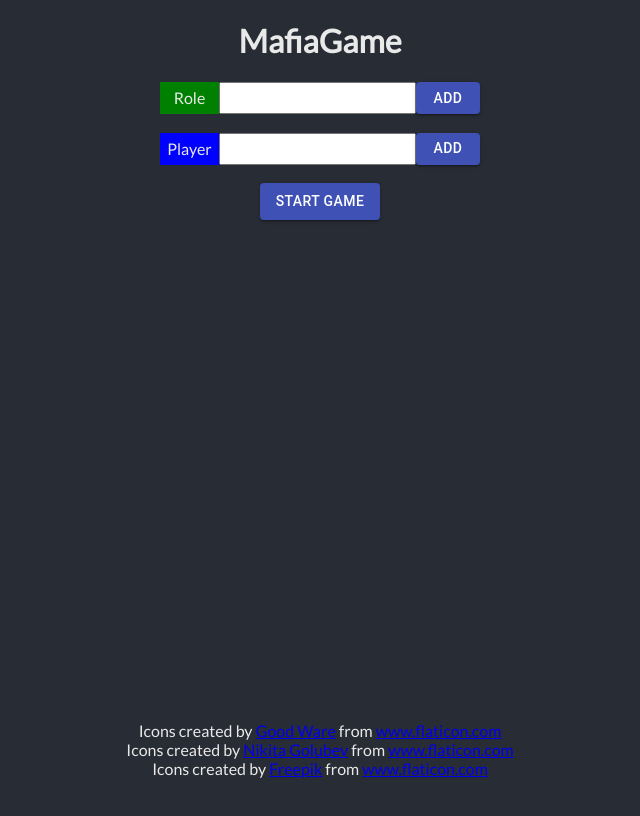
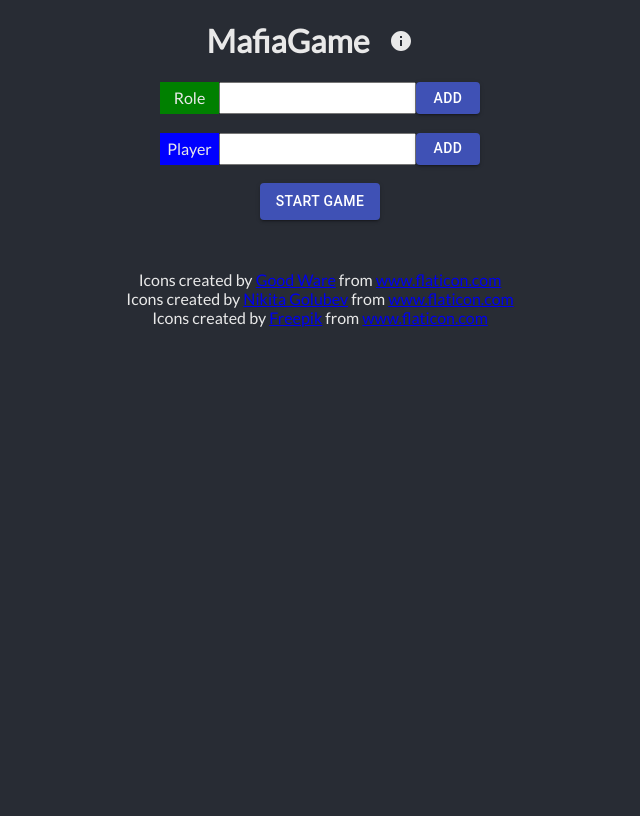
Before and after one commit to SlimEconomy/MafiaGame, a React (Create React App) app: page / in a window 1280 px wide. Shown: the top 816 px of the page, without its empty margins (320-960 px from the left). Built offline with nearby package versions, Linux system fonts and the light colour scheme.

Commit message:
supported role display

```diff
--- a/public/index.html
+++ b/public/index.html
@@ -6,7 +6,7 @@
   <link rel="icon" href="%PUBLIC_URL%/favicon.ico" />
   <meta name="viewport" content="width=device-width, initial-scale=1" />
   <meta name="theme-color" content="#000000" />
-  <meta name="description" content="Web site created using create-react-app" />
+  <meta name="description" content="Website for the moderator of a mafia game to keep track of what is going on." />
 
   <link href="https://fonts.googleapis.com/css2?family=Lato&display=swap" rel="stylesheet">
   <link rel="stylesheet" href="https://cdnjs.cloudflare.com/ajax/libs/font-awesome/5.13.1/css/all.min.css">
--- a/src/App.css
+++ b/src/App.css
@@ -3,11 +3,9 @@ html, body {
   margin: 0;
 }
 .wrapper {
-  min-height: 100%;
-
   /* Equal to height of footer */
   /* But also accounting for potential margin-bottom of last child */
-  margin-bottom: -100px;
+  margin-bottom: 50px;
 }
 .footer,
 .push {
@@ -72,6 +70,16 @@ button:hover{
     background-position-x: center;
 }
 
+.supported-role{
+  background-repeat: no-repeat;
+    background-size: contain;
+    background-position-x: right;
+    height: "4rem";
+    display: flex;
+    align-items: center;
+    margin: 0.4rem 0
+}
+
 .participant div:hover{
   cursor: pointer;
 }
@@ -79,6 +87,20 @@ button:hover{
 .participant-in-game{
   margin: 1rem auto;
   width: 50%;
+}
+.go-back-button button{
+  margin-bottom: 1.17rem;
+  text-transform: none;
+}
+
+.info-icon{
+  color: rgb(233, 233, 233) !important
+}
+
+.info-and-title{
+  display: flex;
+  align-items: center;
+  justify-content: center;
 }
 
 .participants{
--- a/src/App.tsx
+++ b/src/App.tsx
@@ -3,13 +3,14 @@ import './App.css';
 import Input from './Components/Input';
 import Participants from './Components/Participants';
 import StartGame from './Components/StartGame';
-import { Button } from '@material-ui/core';
+import Button from '@material-ui/core/Button';
+import InfoDialog from './Components/InfoDialog';
 
 
 function App() {
   const [players, setPlayers] = useState<string[]>([]);
   const [roles, setRoles] = useState<string[]>([]);
-  const [started, setStarted] = useState(false);
+  const [gameStarted, setGameStarted] = useState(false);
 
   useEffect(() => {
     const playersFromStorage: null | string = localStorage.getItem("players");
@@ -21,9 +22,10 @@ function App() {
   }, [])
 
   const toggleStart = () => {
+    if (!players.length && !roles.length) return alert("Can't start a game with no participants.")
     if (players.length !== roles.length) return alert("Players and roles must be the same amount.");
-    setStarted(!started);
-    //save state in local storage
+    setGameStarted(!gameStarted);
+    //save state in local storage when game is started
     localStorage.setItem("players", JSON.stringify(players));
     localStorage.setItem("roles", JSON.stringify(roles));
   }
@@ -47,9 +49,16 @@ function App() {
 
   return (
     <div className="App">
-      <h1>MafiaGame</h1>
+      <div className="info-and-title">
+        <h1>MafiaGame</h1>
+        <InfoDialog />
+      </div>
+      {gameStarted && <div className="go-back-button">
+        <Button variant="contained" color="secondary" size="small" onClick={toggleStart}>New game/Go back</Button>
+      </div>
+      }
       {
-        started ?
+        gameStarted ?
           <StartGame startGame={toggleStart} players={players} roles={roles} /> :
           <>
             <div className="inputs">
--- /dev/null
+++ b/src/Components/InfoDialog.tsx
@@ -0,0 +1,48 @@
+import React, { useState } from 'react'
+import { Button, Dialog, DialogContent, DialogTitle, DialogContentText, DialogActions } from '@material-ui/core';
+import InfoIcon from '@material-ui/icons/Info';
+import SupportedRole from './SupportedRole';
+
+const InfoDialog = () => {
+    const [open, setOpen] = useState(false);
+
+    const handleClickOpen = () => {
+        setOpen(true);
+    };
+
+    const handleClose = () => {
+        setOpen(false);
+    };
+
+    return (
+        <div>
+            <Button variant="text" color="primary" onClick={handleClickOpen}>
+                <InfoIcon className="info-icon" />
+            </Button>
+            <Dialog
+                open={open}
+                onClose={handleClose}
+                aria-labelledby="alert-dialog-title"
+                aria-describedby="alert-dialog-description"
+            >
+                <DialogTitle id="alert-dialog-title">{"Supported roles"}</DialogTitle>
+                <DialogContent>
+                    <DialogContentText id="alert-dialog-description">
+                        <SupportedRole role="mafia" />
+                        <SupportedRole role="citizen" />
+                        <SupportedRole role="healer" />
+                        <SupportedRole role="hunter" />
+                        <SupportedRole role="detective" />
+                    </DialogContentText>
+                </DialogContent>
+                <DialogActions>
+                    <Button onClick={handleClose} color="primary" autoFocus>
+                        ok
+                    </Button>
+                </DialogActions>
+            </Dialog>
+        </div>
+    )
+}
+
+export default InfoDialog
--- a/src/Components/Input.tsx
+++ b/src/Components/Input.tsx
@@ -1,5 +1,5 @@
 import React, { useState } from 'react'
-import { Button } from "@material-ui/core"
+import Button from "@material-ui/core/Button"
 
 interface Props {
     add: (participant: string) => void;
--- a/src/Components/Participant.tsx
+++ b/src/Components/Participant.tsx
@@ -1,5 +1,6 @@
 import React from 'react'
-import { Delete } from '@material-ui/icons';
+import Delete from '@material-ui/icons/Delete';
+import CloseIcon from '@material-ui/icons/Close';
 
 interface Props {
     participant: string,
@@ -20,9 +21,9 @@ const Participant: React.FC<Props> = ({ participant, deleteFunction, role }) =>
     return (
         <div className={`participant ${role ? "participant-in-game" : ""}`} style={{ backgroundImage: bgImage ? `url("${bgImage}")` : "" }}>
             <h3>{participant}</h3>
-            {deleteFunction &&
+            {deleteFunction && //need to check because deleteFunction is optional
                 <div onClick={() => deleteFunction(participant, role)}>
-                    <Delete color="error" />
+                    {role ? <CloseIcon color="error" fontSize="large" /> : <Delete color="error" />}
                 </div>}
         </div>
     )
--- /dev/null
+++ b/src/Components/SupportedRole.tsx
@@ -0,0 +1,22 @@
+import React from 'react'
+
+interface Props {
+    role: string
+}
+
+const SupportedRole: React.FC<Props> = ({ role }) => {
+    let bgImage: string = "";
+    try {
+        bgImage = require(`../Images/${role.toLowerCase()}.png`);
+    }
+    catch (err) {
+        //default case: notfound
+    }
+    return (
+        <div className="supported-role" style={{ backgroundImage: bgImage ? `url("${bgImage}")` : "" }}>
+            <h3>{role}</h3>
+        </div>
+    )
+}
+
+export default SupportedRole
```
